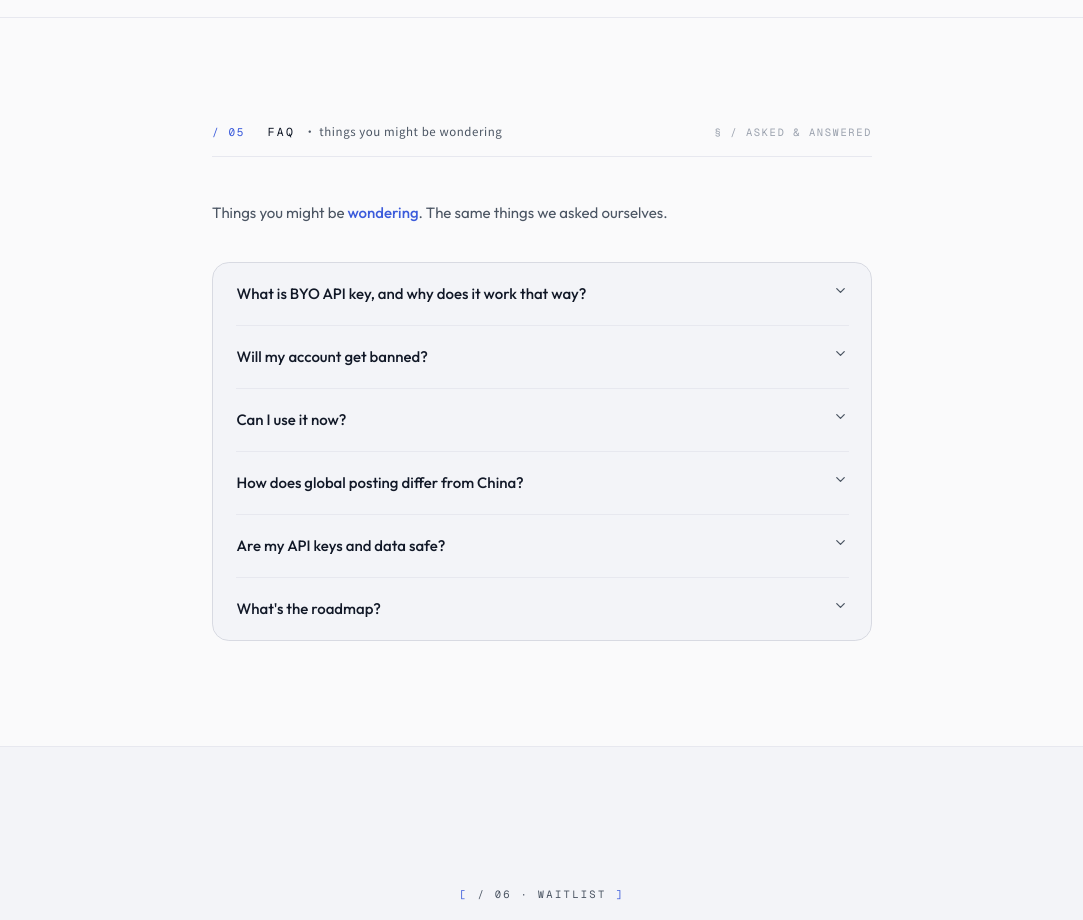
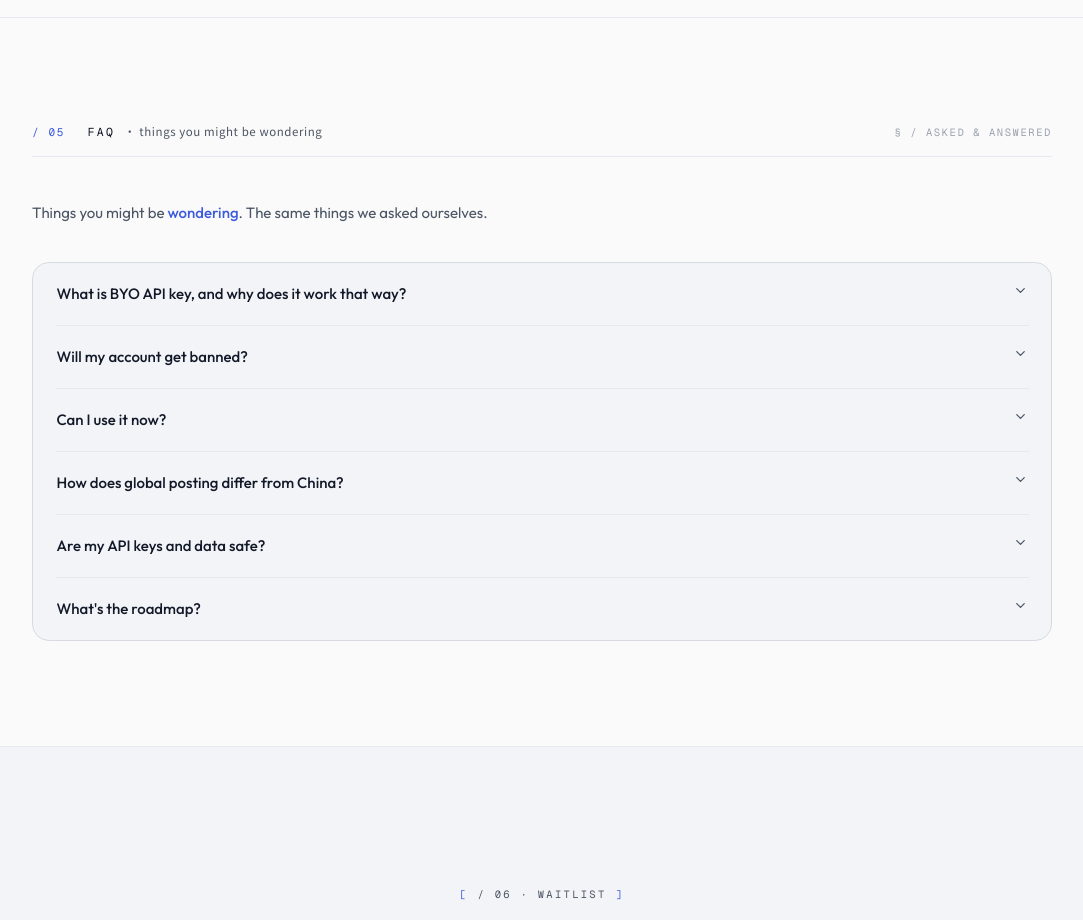
Before and after one commit to Doog-bot534/opc-dino, a Next.js app in the folder apps/landing/: page / in a window 1280 px wide. Shown: the part 4200-5120 px from the top of the page, without its empty margins (98-1181 px from the left). Built offline with nearby package versions, Linux system fonts and the light colour scheme; no server answers.

Commit message:
fix(faq): match container width to other sections (max-w-6xl)

```diff
--- a/apps/landing/src/components/sections/faq.tsx
+++ b/apps/landing/src/components/sections/faq.tsx
@@ -18,7 +18,7 @@
       id="faq"
       className="border-t border-[var(--line-2)] bg-[var(--bg)] py-24 sm:py-28"
     >
-      <div className="mx-auto max-w-3xl px-5 sm:px-8">
+      <div className="mx-auto max-w-6xl px-5 sm:px-8">
         <ChapterHead {...dict.chapter} />
 
         <p className="reveal mb-10 text-left text-base text-[var(--muted)]">
```
